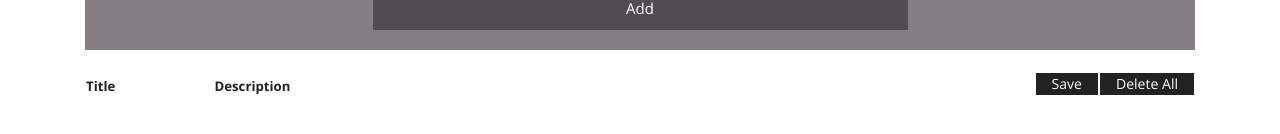
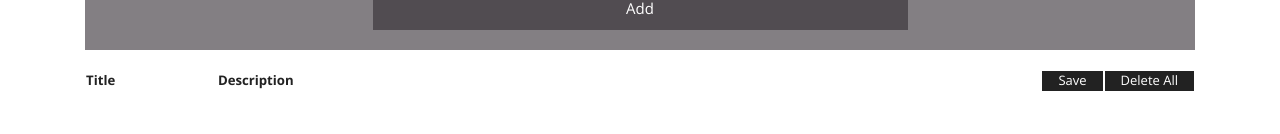
Before and after one commit to bermarte/encapsulation-list-prototype, a website with bundled scripts: page public/index.html in a window 1280 px wide. Shown: the part 262-396 px from the top of the page. Built offline with nearby package versions, Linux system fonts and the light colour scheme.

Commit message:
check W3 validator's errors

```diff
--- a/package.json
+++ b/package.json
@@ -9,7 +9,7 @@
   "type": "module",
   "repository": {
     "type": "git",
-    "url": "git+https://github.com/pHackYourFutureBelgium/starter-encapsulation-week-1.git"
+    "url": "git+https://github.com/HackYourFutureBelgium/starter-encapsulation-week-1.git"
   },
   "author": "group 5 HYF 2021",
   "license": "MIT",
--- a/public/css/style.css
+++ b/public/css/style.css
@@ -78,3 +78,8 @@ body {
 #save:hover{
   cursor: pointer;
 }
+
+#save,
+#deleteAll{
+  font-size: small;
+}
--- a/public/index.html
+++ b/public/index.html
@@ -41,8 +41,8 @@
                   <tr>
                     <th>Title </th>
                     <th>Description</th>
-                    <th class='float-right'><h5><span class='badge badge-dark' id='deleteAll'>Delete All</span></h5></th>
-                    <th class='float-right'><h5><span class='badge badge-dark' id='save'>Save</span></h5></th>
+                    <th class='float-right'><span class='btn-badge badge badge-dark' id='deleteAll'>Delete All</span></th>
+                    <th class='float-right'><span class='btn-badge badge badge-dark' id='save'>Save</span></th>
                   </tr>
                 </thead>
                 <tbody id="todo-list">
```
